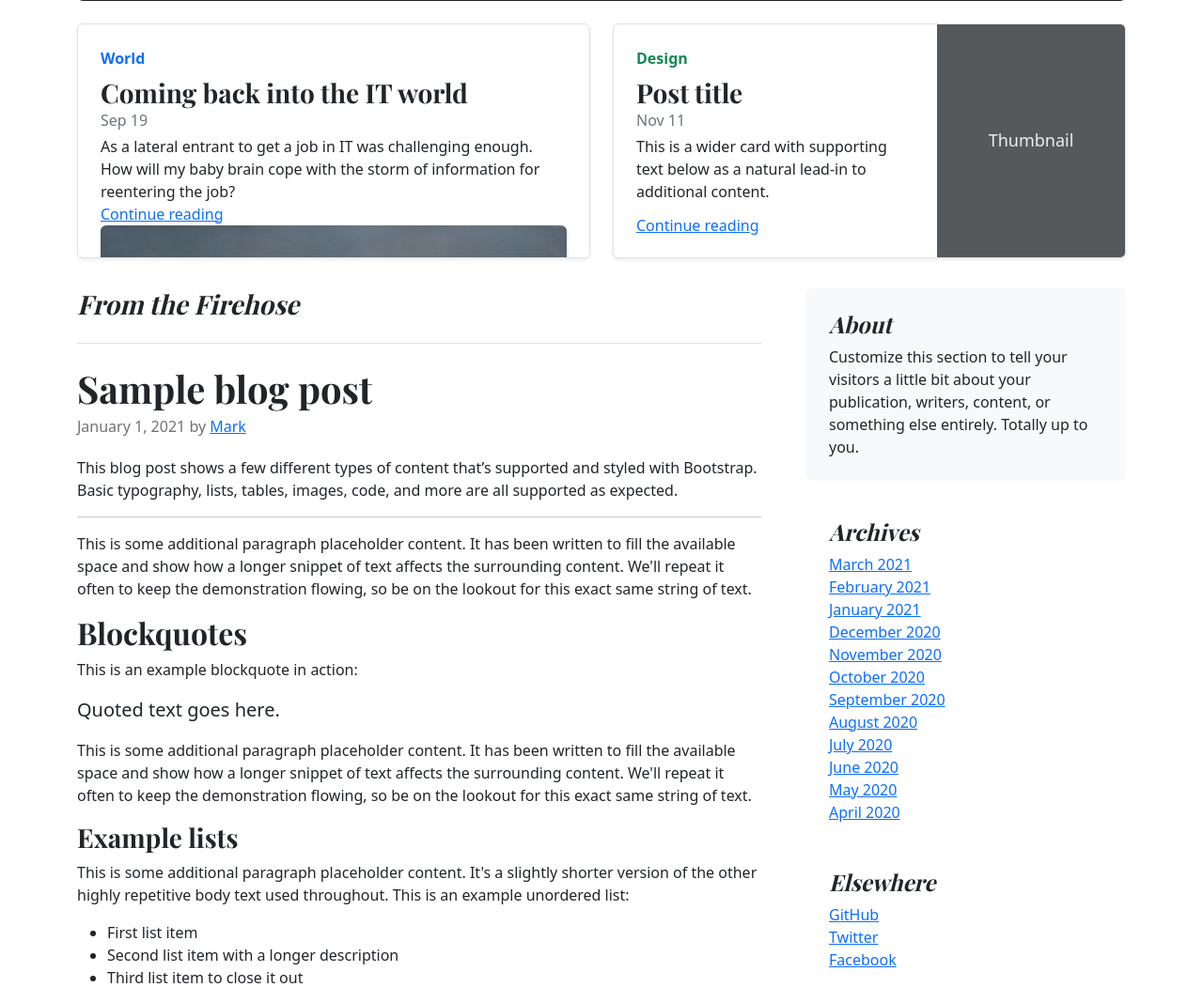
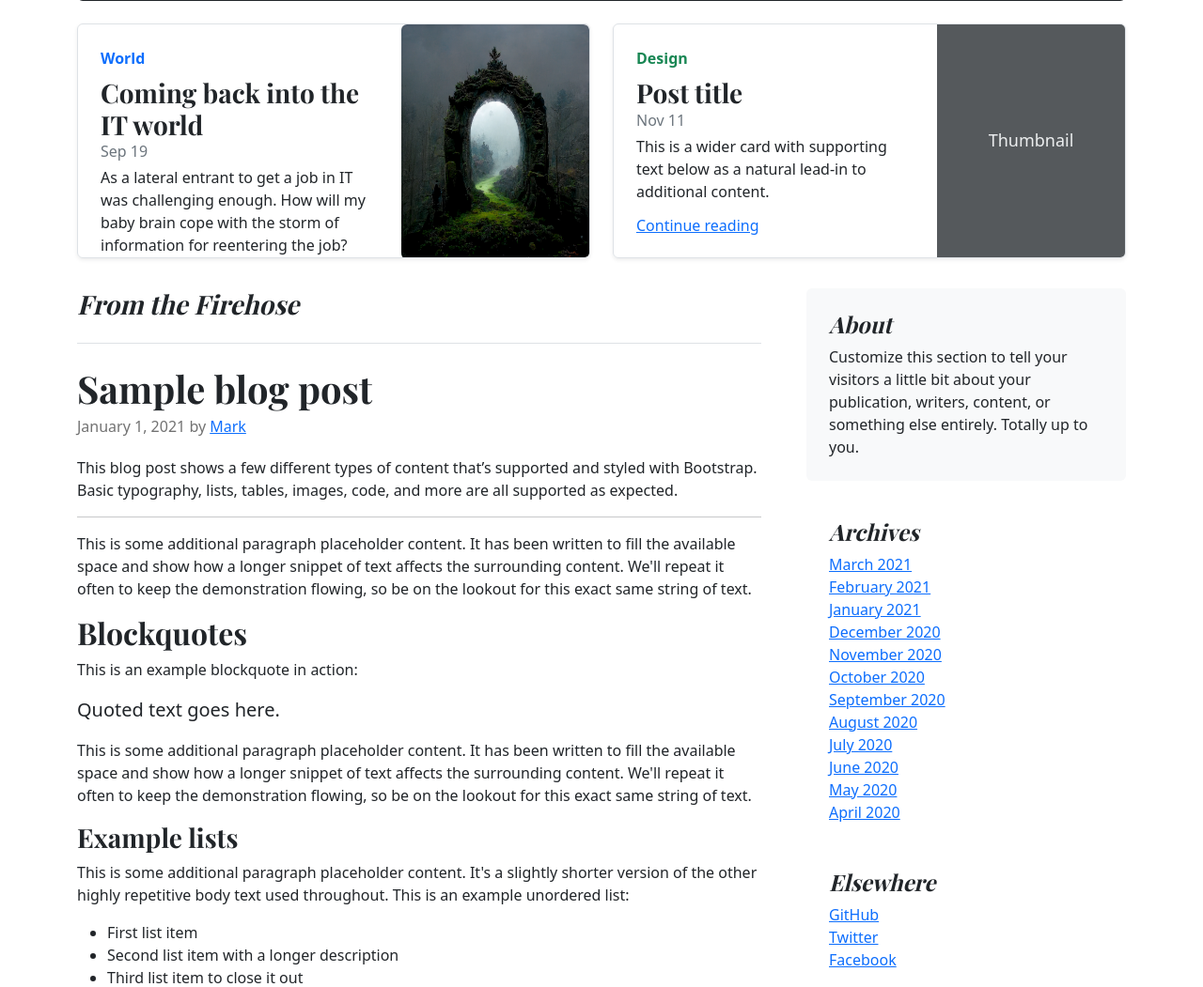
Before and after one commit to Jari92/bootstrap-test, a PHP site: page / in a window 1280 px wide. Shown: the part 431-1482 px from the top of the page at 94% size. Run offline with PHP 8.4, Linux system fonts and the light colour scheme.

Commit message:
img again

```diff
--- a/index.php
+++ b/index.php
@@ -125,11 +125,9 @@
           <p class="card-text mb-auto">As a lateral entrant to get a job in IT was challenging enough. How will my baby brain cope with the storm of information for reentering the job?</p>
           <a href="#" class="stretched-link">Continue reading</a>
 
-          <img src="../img/Jari_Dark_portal_with_fog_on_mossy_hill_c1a2951d-bfa5-4a27-b8f9-7a63babaef76.png" class="rounded float-right" alt="Responsive Image">
-
         </div>
         <div class="col-auto d-none d-lg-block">
-          <img src="../img/Jari_Dark_portal_with_fog_on_mossy_hill_c1a2951d-bfa5-4a27-b8f9-7a63babaef76.png" class="rounded float-right" width="200" height="250" role="img" aria-label="Placeholder: Thumbnail" preserveAspectRatio="xMidYMid slice" focusable="false"><title>Placeholder</title><rect width="100%" height="100%" fill="#55595c"/><text x="50%" y="50%" fill="#eceeef" dy=".3em">Thumbnail</text></img>
+          <img src="../img/Jari_Dark_portal_with_fog_on_mossy_hill_c1a2951d-bfa5-4a27-b8f9-7a63babaef76.png" class="rounded float-right" width="200" height="250" role="img" aria-label="Placeholder: Thumbnail" preserveAspectRatio="xMidYMid slice" focusable="false"></img>
           <!-- svg class="bd-placeholder-img" width="200" height="250" xmlns="http://www.w3.org/2000/svg" role="img" aria-label="Placeholder: Thumbnail" preserveAspectRatio="xMidYMid slice" focusable="false"><title>Placeholder</title><rect width="100%" height="100%" fill="#55595c"/><text x="50%" y="50%" fill="#eceeef" dy=".3em">Thumbnail</text></svg-->
 
         </div>
```
